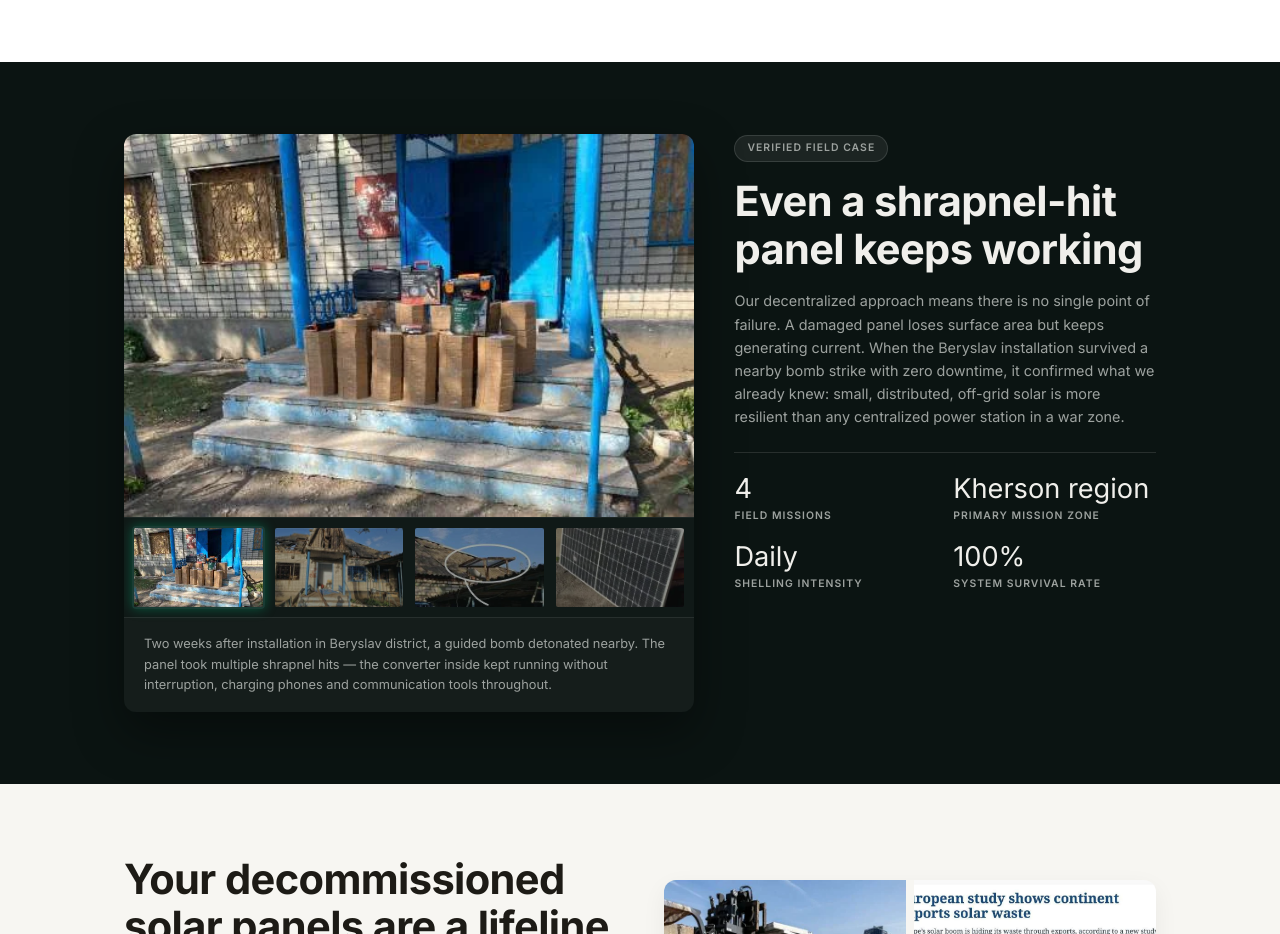
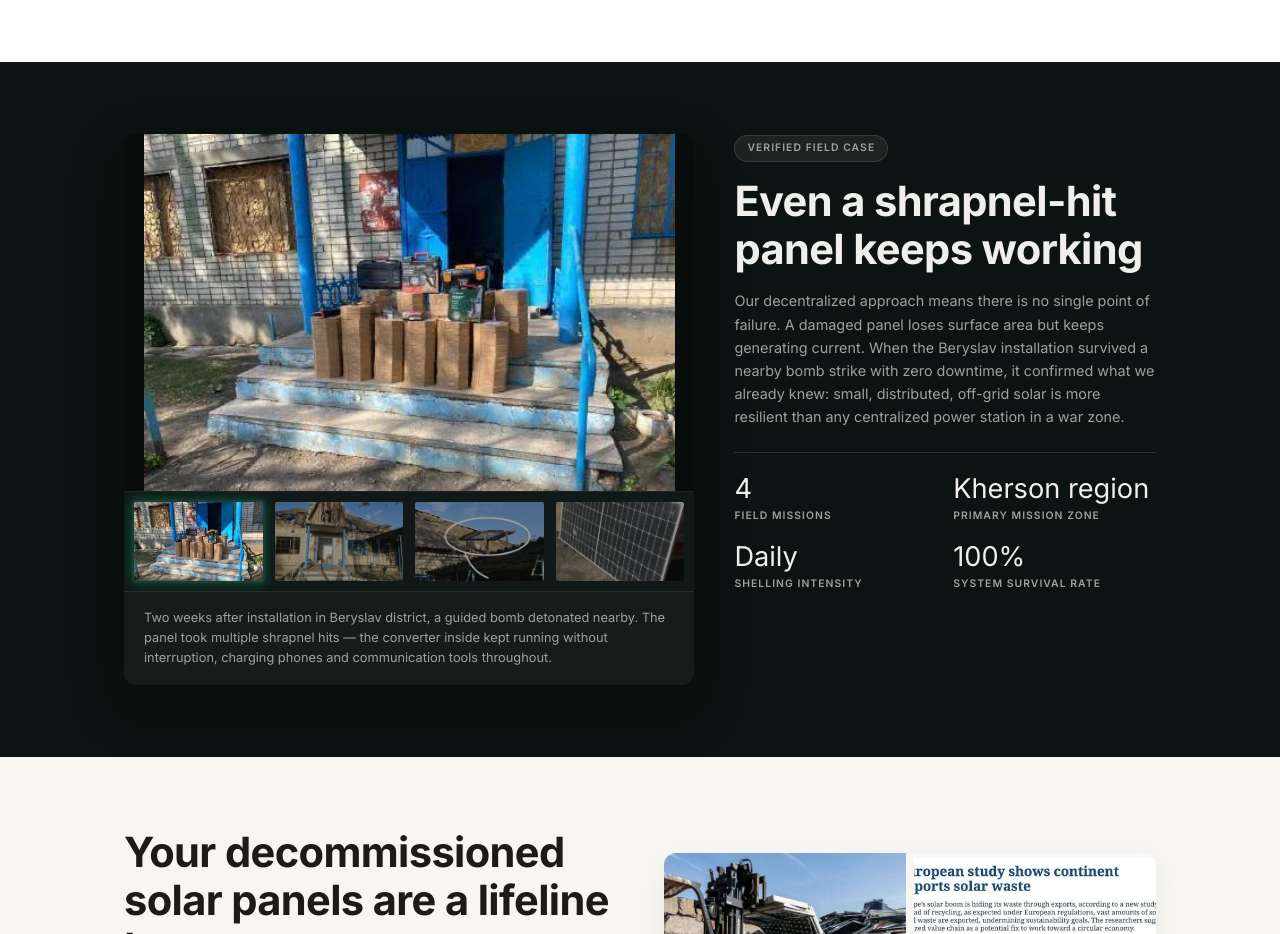
Before and after one commit to Chechevicka/leding, a plain HTML site: page index.html in a window 1280 px wide. Shown: the part 2560-3494 px from the top of the page. Drawn offline with Linux system fonts and the light colour scheme.

Commit message:
Restore aspect-ratio 16/10 for proof gallery to keep grid intact, but retain contain for images

```diff
--- a/styles-v4.css
+++ b/styles-v4.css
@@ -504,16 +504,17 @@ a:focus-visible {
   box-shadow: 0 20px 50px rgba(0,0,0,0.4);
 }
 .proof-main-img-container {
+  aspect-ratio: 16 / 10;
   width: 100%;
   overflow: hidden;
-  background: #000;
+  background: #080c0a; /* Темний фон під бренд сайту */
   display: flex;
   align-items: center;
   justify-content: center;
 }
 .proof-main-img-container img {
   width: 100%;
-  max-height: 70vh;
+  height: 100%;
   object-fit: contain;
   display: block;
   transition: opacity 0.3s ease;
```
